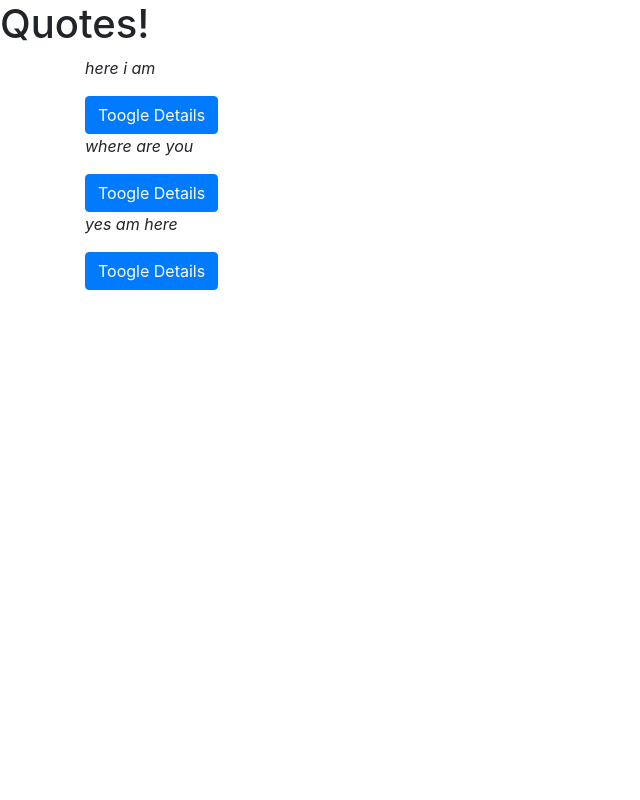
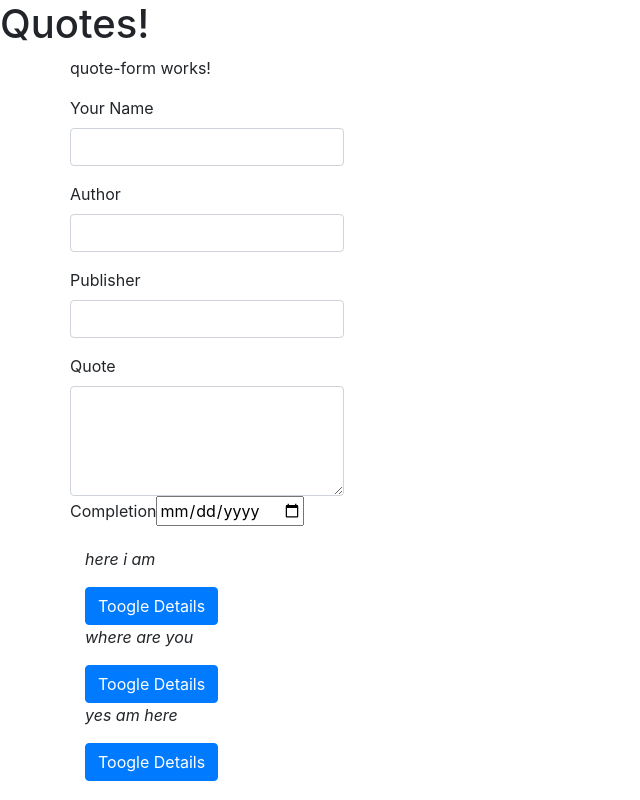
Before and after one commit to lilianwaweru/Quotes, an Angular app: page / in a window 1280 px wide. Shown: the whole page, without its empty margins (0-640 px from the left). Built offline with nearby package versions, Linux system fonts and the light colour scheme.

Commit message:
added a form

```diff
--- a/src/app/app.module.ts
+++ b/src/app/app.module.ts
@@ -1,21 +1,25 @@
 import { BrowserModule } from '@angular/platform-browser';
 import { NgModule } from '@angular/core';
+import{FormsModule} from '@angular/forms';
 
 import { AppRoutingModule } from './app-routing.module';
 import { AppComponent } from './app.component';
 import { QuotesComponent } from './quotes/quotes.component';
 import { QuotesDetailsComponent } from './quotes-details/quotes-details.component';
 import { DateCountPipe } from './date-count.pipe';
+import { QuoteFormComponent } from './quote-form/quote-form.component';
 
 @NgModule({
   declarations: [
     AppComponent,
     QuotesComponent,
     QuotesDetailsComponent,
-    DateCountPipe
+    DateCountPipe,
+    QuoteFormComponent
   ],
   imports: [
     BrowserModule,
+    FormsModule,
     AppRoutingModule
   ],
   providers: [],
--- /dev/null
+++ b/src/app/quote-form/quote-form.component.html
@@ -0,0 +1,29 @@
+<p>
+  quote-form works!
+</p>
+<div class="container-fluid">
+  <div class="row">
+    <form>
+      <div class="form-group">
+        <label for = "name">Your Name</label>
+        <input type="text" required class="form-control" id="name">
+      </div>
+      <div class="form-group">
+          <label for = "name">Author</label>
+          <input type="text" required class="form-control" id="name">
+        </div>
+        <div class="form-group">
+            <label for = "name">Publisher</label>
+            <input type="text" required class="form-control" id="name">
+          </div>
+      <div class="form-group">
+        <label for="description">Quote</label>
+        <textarea class="form-control" id="description" rows="4" required></textarea>
+        <div class="form-group">
+          <label for="complete">Completion</label>
+          <input type='date' id="complete" required>
+        </div>
+      </div>
+    </form>
+  </div>
+</div>
--- /dev/null
+++ b/src/app/quote-form/quote-form.component.ts
@@ -0,0 +1,15 @@
+import { Component, OnInit } from '@angular/core';
+
+@Component({
+  selector: 'app-quote-form',
+  templateUrl: './quote-form.component.html',
+  styleUrls: ['./quote-form.component.scss']
+})
+export class QuoteFormComponent implements OnInit {
+
+  constructor() { }
+
+  ngOnInit() {
+  }
+
+}
--- a/src/app/quotes/quotes.component.html
+++ b/src/app/quotes/quotes.component.html
@@ -4,6 +4,9 @@
 </div>
 </h1>
 <div class = "container">
+  <div class="row">
+    <app-quote-form></app-quote-form>
+  </div>
 
   <div *ngFor='let quote of quotes ;let i = index'>
     <div class = "col-md-2">
```
Also changed, not shown: src/app/quote-form/quote-form.component.scss (added), 1 other file (tests, documents, lock files or other folders).
